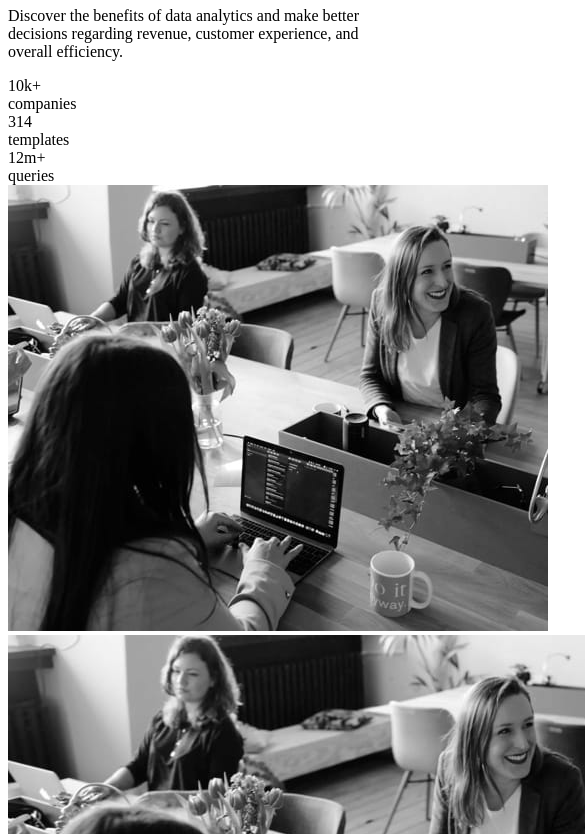
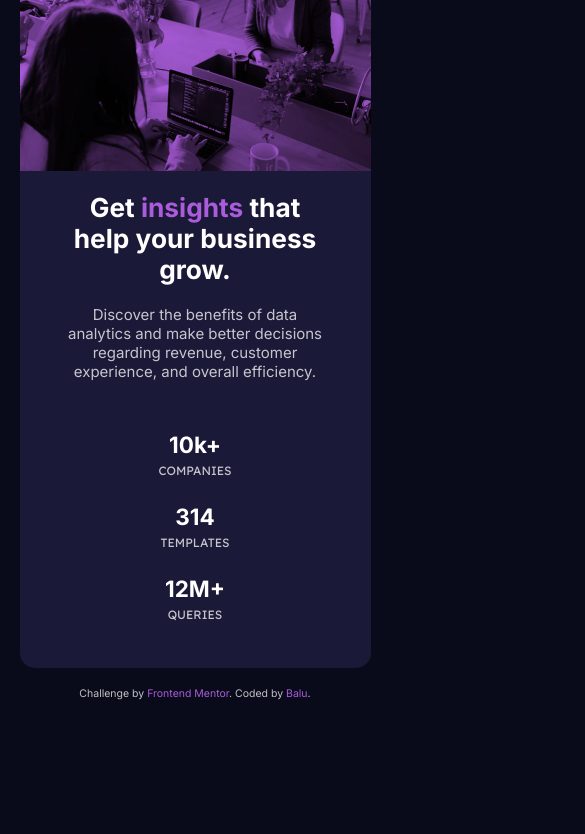
Before and after one commit to bpkelemen/stats-preview-card-component, a plain HTML site: page index.html in a window 390 px wide. Shown: the part 110-944 px from the top of the page, 585 px wide, since content can reach past the window. After the commit the page ends 844 px from the top, so only its background shows below. Drawn offline with Linux system fonts and the light colour scheme.

Commit message:
add finished challenge

```diff
--- /dev/null
+++ b/css/_card.scss
@@ -0,0 +1,56 @@
+.card {
+	background-color: $card-background;
+	display: flex;
+	align-items: stretch;
+	max-width: 1140px;
+	border-radius: 1rem;
+	margin: 5%;
+}
+
+.card-info {
+	height: auto;
+	max-width: 570px;
+	padding: 6%;
+	display: flex;
+	flex-direction: column;
+	justify-content: space-between;
+	margin: auto;
+}
+
+.card-text {
+	h1 {
+		color: $main-heading-text;
+		font-size: 2.25rem;
+		margin-bottom: 20px;
+		span {
+			color: $accent;
+		}
+	}
+	p {
+		color: $main-paragraph;
+		padding-right: 75px;
+	}
+}
+
+.card-stats {
+	display: flex;
+	justify-content: space-between;
+	margin-top: 50px;
+	padding-right: 75px;
+}
+
+.card-data {
+	.data {
+		color: $main-heading-text;
+		font-size: 1.6rem;
+		font-weight: bold;
+		margin-bottom: 5px;
+	}
+	.data-name {
+		color: $main-paragraph;
+		font-family: 'Lexend Deca', sans-serif;
+		font-size: 0.9rem;
+		text-transform: uppercase;
+		margin-right: 30px;
+	}
+}
--- /dev/null
+++ b/css/_desktop.scss
@@ -0,0 +1,17 @@
+@media screen and (min-width: 1100px) {
+	.mobile-image {
+		display: none;
+	}
+	.card-image {
+		position: relative;
+		background-color: $accent;
+		border-radius: 0 1rem 1rem 0;
+		width: 100%;
+		height: auto;
+	}
+
+	img {
+		mix-blend-mode: multiply;
+		height: 100%;
+	}
+}
--- /dev/null
+++ b/css/_general.scss
@@ -0,0 +1,35 @@
+* {
+	margin: 0;
+	padding: 0;
+	box-sizing: border-box;
+}
+
+html {
+	font-size: 15px;
+}
+
+body {
+	font-family: 'Inter', sans-serif;
+
+	background-color: $main-background;
+}
+
+.container {
+	height: 100vh;
+	display: flex;
+	flex-direction: column;
+	align-items: center;
+	justify-content: center;
+	.attribution {
+		display: flex;
+		align-items: center;
+		color: $main-paragraph;
+		a {
+			text-decoration: none;
+			color: $accent;
+		}
+		p {
+			margin-bottom: 30px;
+		}
+	}
+}
--- /dev/null
+++ b/css/_mobile.scss
@@ -0,0 +1,69 @@
+@media screen and (max-width: 420px) {
+	.container {
+		.attribution {
+			p {
+				font-size: 0.7rem;
+			}
+		}
+	}
+	.card {
+		flex-direction: column-reverse;
+		align-items: stretch;
+		min-width: 290px;
+	}
+	.card-info {
+		width: 100%;
+		max-width: 300px;
+		justify-content: space-around;
+	}
+
+	.card-text {
+		h1 {
+			font-size: 1.75rem;
+			text-align: center;
+			span {
+				color: $accent;
+			}
+		}
+		p {
+			text-align: center;
+			padding: 0;
+		}
+	}
+
+	.card-stats {
+		display: flex;
+		flex-direction: column;
+		align-items: center;
+		padding: 0;
+	}
+
+	.card-data {
+		display: flex;
+		flex-direction: column;
+		align-items: center;
+		padding: 0;
+		.data {
+			font-size: 1.5rem;
+		}
+		.data-name {
+			font-size: 0.8rem;
+			margin: 0px 0px 25px 0px;
+		}
+	}
+	.desktop-image {
+		display: none;
+	}
+	.card-image {
+		position: relative;
+		background-color: $accent;
+		border-radius: 1rem 1rem 0 0;
+	}
+
+	img {
+		display: block;
+		mix-blend-mode: multiply;
+		width: 100%;
+		height: auto;
+	}
+}
--- /dev/null
+++ b/css/_tablet.scss
@@ -0,0 +1,41 @@
+@media screen and (min-width: 420px) and (max-width: 1100px) {
+	.card {
+		flex-direction: column-reverse;
+	}
+	.card-info {
+		width: 100%;
+		justify-content: space-around;
+	}
+
+	.card-text {
+		h1 {
+			text-align: center;
+		}
+
+		p {
+			text-align: center;
+			padding: 0;
+		}
+	}
+
+	.card-stats {
+		justify-content: center;
+		padding: 5px 35px;
+	}
+
+	.desktop-image {
+		display: none;
+	}
+	.card-image {
+		position: relative;
+		background-color: $accent;
+		border-radius: 1rem 1rem 0 0;
+	}
+
+	img {
+		display: block;
+		mix-blend-mode: multiply;
+		width: 100%;
+		height: auto;
+	}
+}
--- /dev/null
+++ b/css/_variables.scss
@@ -0,0 +1,7 @@
+/*Variables*/
+$main-background: hsl(233, 47%, 7%);
+$card-background: hsl(244, 38%, 16%);
+$accent: hsl(277, 64%, 61%);
+$main-heading-text: hsl(0, 0%, 100%);
+$main-paragraph: hsla(0, 0%, 100%, 0.75);
+$data: hsla(0, 0%, 100%, 0.6);
--- a/css/style.scss
+++ b/css/style.scss
@@ -0,0 +1,6 @@
+@import 'variables';
+@import 'general';
+@import 'card';
+@import 'desktop';
+@import 'tablet';
+@import 'mobile';
--- a/index.html
+++ b/index.html
@@ -42,7 +42,7 @@
 							<div class="data-name">templates</div>
 						</div>
 						<div class="card-data">
-							<div class="data">12m+</div>
+							<div class="data">12M+</div>
 							<div class="data-name">queries</div>
 						</div>
 					</div>
@@ -60,13 +60,14 @@
 					/>
 				</div>
 			</div>
-		</div>
-
-		<div class="attribution">
-			Challenge by
-			<a href="https://www.frontendmentor.io?ref=challenge" target="_blank"
-				>Frontend Mentor</a
-			>. Coded by <a href="#">Balu</a>.
+			<div class="attribution">
+				<p>
+					Challenge by
+					<a href="https://www.frontendmentor.io?ref=challenge" target="_blank"
+						>Frontend Mentor</a
+					>. Coded by <a href="#"> Balu</a>.
+				</p>
+			</div>
 		</div>
 	</body>
 </html>
```
Also changed, not shown: css/style.css, 1 other file.
